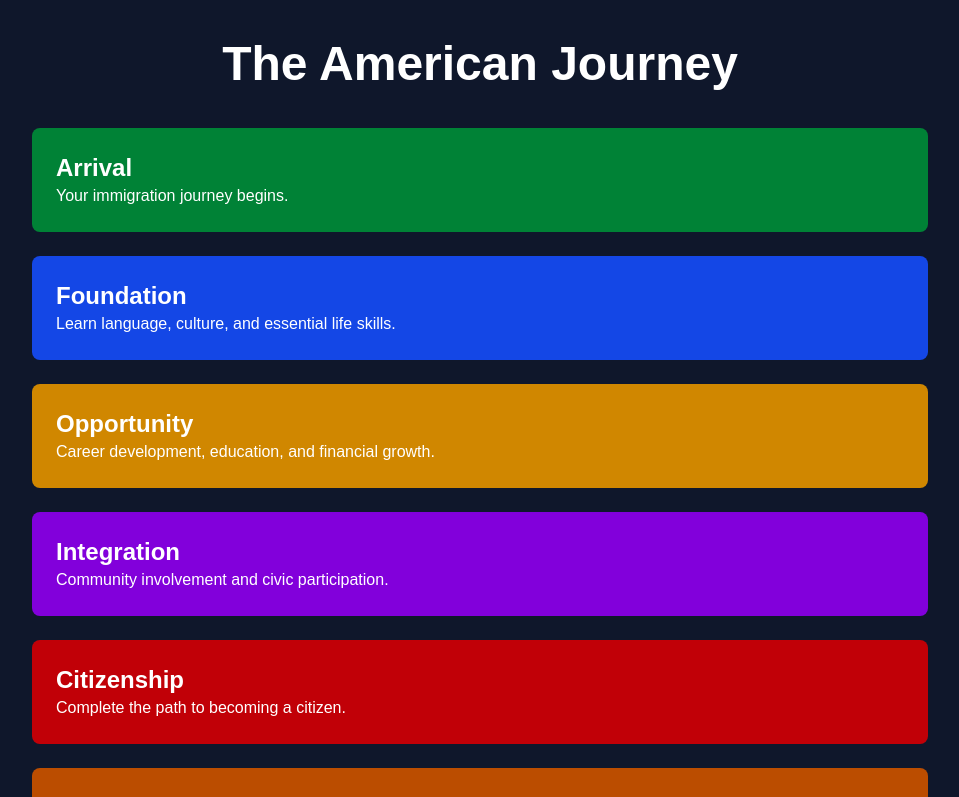
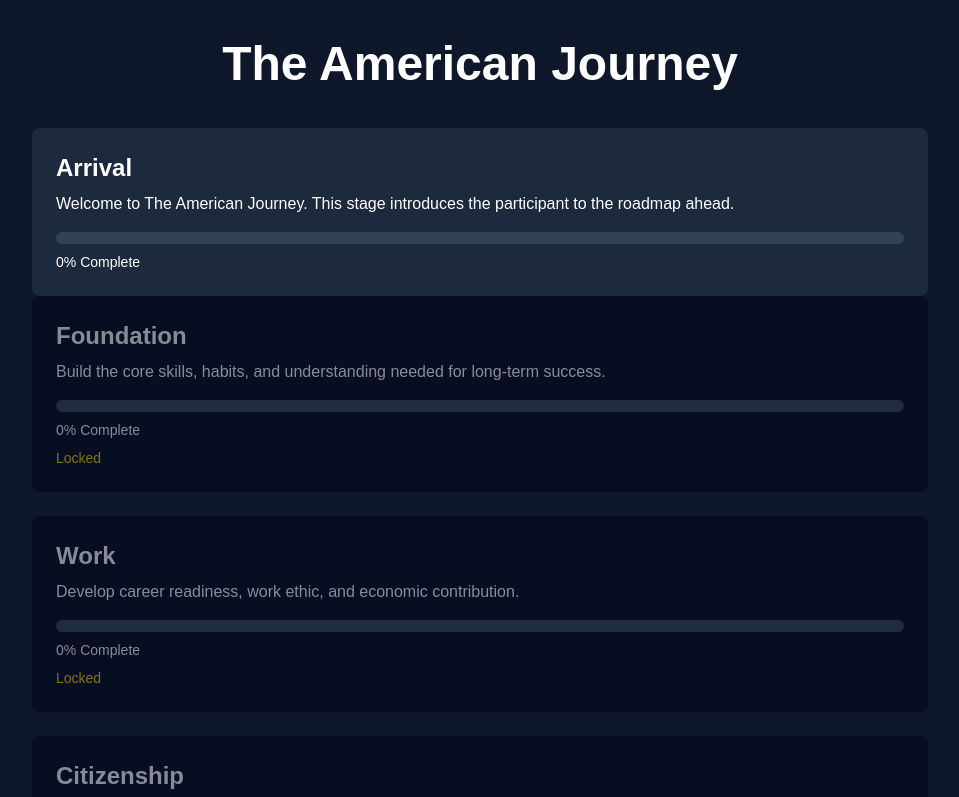
Before and after one commit to erikmcreason/american-journey, a Next.js app: page /journey in a window 1280 px wide. Shown: the top 797 px of the page, without its empty margins (160-1119 px from the left). Built offline with nearby package versions, Linux system fonts and the light colour scheme.

Commit message:
Add stage locking and progression engine

```diff
--- a/app/dashboard/page.tsx
+++ b/app/dashboard/page.tsx
@@ -12,11 +12,14 @@ export default function DashboardPage() {
       status: string;
       completedTasks: number;
       totalTasks: number;
+      unlocked: boolean;
     }[]
   >([]);
 
   useEffect(() => {
-    const stages = Object.keys(stageData).map((stageKey) => {
+    const stageKeys = Object.keys(stageData);
+
+    const stages = stageKeys.map((stageKey) => {
       const stage = stageData[stageKey];
 
       const storageKey = `american-journey-${stageKey}`;
@@ -44,6 +47,7 @@ export default function DashboardPage() {
       }
 
       return {
+        key: stageKey,
         name: stage.title,
         progress,
         status,
@@ -52,7 +56,23 @@ export default function DashboardPage() {
       };
     });
 
-    setProgressData(stages);
+    const stagesWithUnlocks = stages.map((stage, index) => {
+      if (index === 0) {
+        return {
+          ...stage,
+          unlocked: true,
+        };
+      }
+
+      const previousStage = stages[index - 1];
+
+      return {
+        ...stage,
+        unlocked: previousStage.progress === 100,
+      };
+    });
+
+    setProgressData(stagesWithUnlocks);
   }, []);
 
   return (
@@ -62,11 +82,14 @@ export default function DashboardPage() {
       </h1>
 
       <div className="grid gap-4">
-        {progressData.map((stage) => (
-          <Link
-            key={stage.name}
-            href={`/journey/${stage.name.toLowerCase()}`}
-            className="bg-slate-800 rounded-xl p-6 block hover:bg-slate-700 transition"
+        {progressData.map((stage) => {
+          const card = (
+            <div
+              className={`rounded-xl p-6 transition ${
+                stage.unlocked
+                  ? "bg-slate-800 hover:bg-slate-700"
+                  : "bg-slate-950 opacity-60"
+              }`}
             >
               <div className="flex justify-between items-center mb-3">
                 <h2 className="text-2xl font-semibold">
@@ -74,14 +97,18 @@ export default function DashboardPage() {
                 </h2>
 
                 <span className="text-sm bg-slate-700 px-3 py-1 rounded-full">
-                {stage.status}
+                  {stage.unlocked
+                    ? stage.status
+                    : "Locked"}
                 </span>
               </div>
 
               <div className="w-full bg-slate-700 rounded-full h-3">
                 <div
                   className="bg-green-500 h-3 rounded-full"
-                style={{ width: `${stage.progress}%` }}
+                  style={{
+                    width: `${stage.progress}%`,
+                  }}
                 />
               </div>
 
@@ -92,8 +119,32 @@ export default function DashboardPage() {
               <p className="text-slate-400 text-sm mt-1">
                 {stage.completedTasks} / {stage.totalTasks} Tasks Complete
               </p>
+
+              {!stage.unlocked && (
+                <p className="text-yellow-400 text-sm mt-3">
+                  Complete the previous stage to unlock.
+                </p>
+              )}
+            </div>
+          );
+
+          if (stage.unlocked) {
+            return (
+              <Link
+                key={stage.name}
+                href={`/journey/${stage.name.toLowerCase()}`}
+              >
+                {card}
               </Link>
-        ))}
+            );
+          }
+
+          return (
+            <div key={stage.name}>
+              {card}
+            </div>
+          );
+        })}
       </div>
     </main>
   );
--- a/app/journey/[stage]/page.tsx
+++ b/app/journey/[stage]/page.tsx
@@ -2,13 +2,31 @@
 
 import { useState, useEffect } from "react";
 import { useParams } from "next/navigation";
+import Link from "next/link";
 import { stageData } from "@/app/data/stages";
+import { isStageUnlocked } from "@/app/lib/unlockRules";
 
 export default function StagePage() {
   const params = useParams();
   const stage = params.stage as string;
 
   const currentStage = stageData[stage];
+
+  const stageKeys = Object.keys(stageData);
+
+  const currentIndex = stageKeys.indexOf(stage);
+
+  const previousStage =
+    currentIndex > 0
+      ? stageKeys[currentIndex - 1]
+      : null;
+
+  const nextStage =
+    currentIndex < stageKeys.length - 1
+      ? stageKeys[currentIndex + 1]
+      : null;
+
+  const unlocked = isStageUnlocked(stage);
 
   const storageKey = `american-journey-${stage}`;
 
@@ -39,6 +57,28 @@ export default function StagePage() {
     );
   }
 
+  if (!unlocked) {
+    return (
+      <main className="min-h-screen bg-slate-900 text-white p-8">
+        <h1 className="text-5xl font-bold mb-6">
+          Stage Locked
+        </h1>
+
+        <p className="mb-6">
+          Complete the previous stage before
+          accessing this section.
+        </p>
+
+        <Link
+          href="/journey"
+          className="bg-blue-700 hover:bg-blue-600 px-4 py-2 rounded-lg"
+        >
+          Return to Journey
+        </Link>
+      </main>
+    );
+  }
+
   function toggleTask(task: string) {
     if (completedTasks.includes(task)) {
       setCompletedTasks(
@@ -55,12 +95,12 @@ export default function StagePage() {
 
   return (
     <main className="min-h-screen bg-slate-900 text-white p-8">
-      <a
-        href="/dashboard"
+      <Link
+        href="/journey"
         className="text-blue-300 underline"
       >
-        Back to Dashboard
-      </a>
+        Back to Journey
+      </Link>
 
       <h1 className="text-5xl font-bold mt-8 mb-4">
         {currentStage.title}
@@ -91,7 +131,7 @@ export default function StagePage() {
         </p>
       </div>
 
-      <div className="bg-slate-800 rounded-xl p-6">
+      <div className="bg-slate-800 rounded-xl p-6 mb-6">
         <h2 className="text-2xl font-semibold mb-3">
           Tasks
         </h2>
@@ -114,6 +154,32 @@ export default function StagePage() {
           })}
         </ul>
       </div>
+
+      <div className="flex justify-between mt-8">
+        <div>
+          {previousStage && (
+            <Link
+              href={`/journey/${previousStage}`}
+              className="bg-slate-700 hover:bg-slate-600 px-4 py-2 rounded-lg"
+            >
+              ← {stageData[previousStage].title}
+            </Link>
+          )}
+        </div>
+
+        <div>
+          {nextStage &&
+            progressPercent === 100 &&
+            isStageUnlocked(nextStage) && (
+              <Link
+                href={`/journey/${nextStage}`}
+                className="bg-green-700 hover:bg-green-600 px-4 py-2 rounded-lg"
+              >
+                {stageData[nextStage].title} →
+              </Link>
+            )}
+        </div>
+      </div>
     </main>
   );
 }
--- a/app/journey/page.tsx
+++ b/app/journey/page.tsx
@@ -1,4 +1,73 @@
+"use client";
+
+import Link from "next/link";
+import { useEffect, useState } from "react";
+import { stageData } from "@/app/data/stages";
+
 export default function JourneyPage() {
+  const [stages, setStages] = useState<any[]>([]);
+
+  useEffect(() => {
+    const stageKeys = Object.keys(stageData);
+
+    const calculatedStages = stageKeys.map(
+      (stageKey, index) => {
+        const stage = stageData[stageKey];
+
+        const savedTasks = localStorage.getItem(
+          `american-journey-${stageKey}`
+        );
+
+        const completedTasks = savedTasks
+          ? JSON.parse(savedTasks).length
+          : 0;
+
+        const progress = Math.round(
+          (completedTasks / stage.tasks.length) * 100
+        );
+
+        let unlocked = false;
+
+        if (index === 0) {
+          unlocked = true;
+        } else {
+          const previousKey =
+            stageKeys[index - 1];
+
+          const previousTasks =
+            localStorage.getItem(
+              `american-journey-${previousKey}`
+            );
+
+          const previousCompleted =
+            previousTasks
+              ? JSON.parse(previousTasks).length
+              : 0;
+
+          const previousProgress =
+            Math.round(
+              (previousCompleted /
+                stageData[previousKey].tasks.length) *
+                100
+            );
+
+          unlocked =
+            previousProgress === 100;
+        }
+
+        return {
+          key: stageKey,
+          title: stage.title,
+          description: stage.description,
+          progress,
+          unlocked,
+        };
+      }
+    );
+
+    setStages(calculatedStages);
+  }, []);
+
   return (
     <main className="min-h-screen bg-slate-900 text-white p-10">
       <h1 className="text-5xl font-bold mb-10 text-center">
@@ -6,37 +75,70 @@ export default function JourneyPage() {
       </h1>
 
       <div className="max-w-4xl mx-auto space-y-6">
+        {stages.map((stage) => {
+          const card = (
+            <div
+              className={`p-6 rounded-lg transition ${
+                stage.unlocked
+                  ? "bg-slate-800 hover:bg-slate-700"
+                  : "bg-slate-950 opacity-50"
+              }`}
+            >
+              <h2 className="text-2xl font-bold mb-2">
+                {stage.title}
+              </h2>
 
-        <div className="bg-green-700 p-6 rounded-lg">
-          <h2 className="text-2xl font-bold">Arrival</h2>
-          <p>Your immigration journey begins.</p>
-        </div>
+              <p className="mb-4">
+                {stage.description}
+              </p>
 
-        <div className="bg-blue-700 p-6 rounded-lg">
-          <h2 className="text-2xl font-bold">Foundation</h2>
-          <p>Learn language, culture, and essential life skills.</p>
-        </div>
+              <div className="w-full bg-slate-700 rounded-full h-3">
+                <div
+                  className="bg-green-500 h-3 rounded-full"
+                  style={{
+                    width: `${stage.progress}%`,
+                  }}
+                />
+              </div>
 
-        <div className="bg-yellow-600 p-6 rounded-lg">
-          <h2 className="text-2xl font-bold">Opportunity</h2>
-          <p>Career development, education, and financial growth.</p>
-        </div>
+              <p className="mt-2 text-sm">
+                {stage.progress}% Complete
+              </p>
 
-        <div className="bg-purple-700 p-6 rounded-lg">
-          <h2 className="text-2xl font-bold">Integration</h2>
-          <p>Community involvement and civic participation.</p>
-        </div>
+              {!stage.unlocked && (
+                <p className="text-yellow-400 text-sm mt-2">
+                  Locked
+                </p>
+              )}
+            </div>
+          );
 
-        <div className="bg-red-700 p-6 rounded-lg">
-          <h2 className="text-2xl font-bold">Citizenship</h2>
-          <p>Complete the path to becoming a citizen.</p>
-        </div>
+          if (stage.unlocked) {
+            return (
+              <Link
+                key={stage.key}
+                href={`/journey/${stage.key}`}
+              >
+                {card}
+              </Link>
+            );
+          }
 
-        <div className="bg-amber-700 p-6 rounded-lg">
-          <h2 className="text-2xl font-bold">Legacy</h2>
-          <p>Build prosperity for future generations.</p>
-        </div>
+          return (
+            <div key={stage.key}>
+              {card}
+            </div>
+          );
+        })}
+      </div>
 
+      <div className="text-center mt-10">
+        <Link
+          href="/dashboard"
+          className="bg-blue-700 hover:bg-blue-600 px-6 py-3 rounded-lg"
+        >
+          Open Dashboard
+        </Link>
       </div>
     </main>
   );
--- /dev/null
+++ b/app/lib/unlockRules.ts
@@ -0,0 +1,49 @@
+import { stageData } from "@/app/data/stages";
+
+export function getStageProgress(
+  stageKey: string
+) {
+  const stage = stageData[stageKey];
+
+  if (!stage) {
+    return 0;
+  }
+
+  if (typeof window === "undefined") {
+    return 0;
+  }
+
+  const savedTasks = localStorage.getItem(
+    `american-journey-${stageKey}`
+  );
+
+  const completedTasks = savedTasks
+    ? JSON.parse(savedTasks).length
+    : 0;
+
+  const progress = Math.round(
+    (completedTasks / stage.tasks.length) * 100
+  );
+
+  return progress;
+}
+
+export function isStageUnlocked(
+  stageKey: string
+) {
+  const stageKeys = Object.keys(stageData);
+
+  const stageIndex =
+    stageKeys.indexOf(stageKey);
+
+  if (stageIndex === 0) {
+    return true;
+  }
+
+  const previousStage =
+    stageKeys[stageIndex - 1];
+
+  return (
+    getStageProgress(previousStage) === 100
+  );
+}
```
Lines whose indentation alone changed are shown as unchanged.
